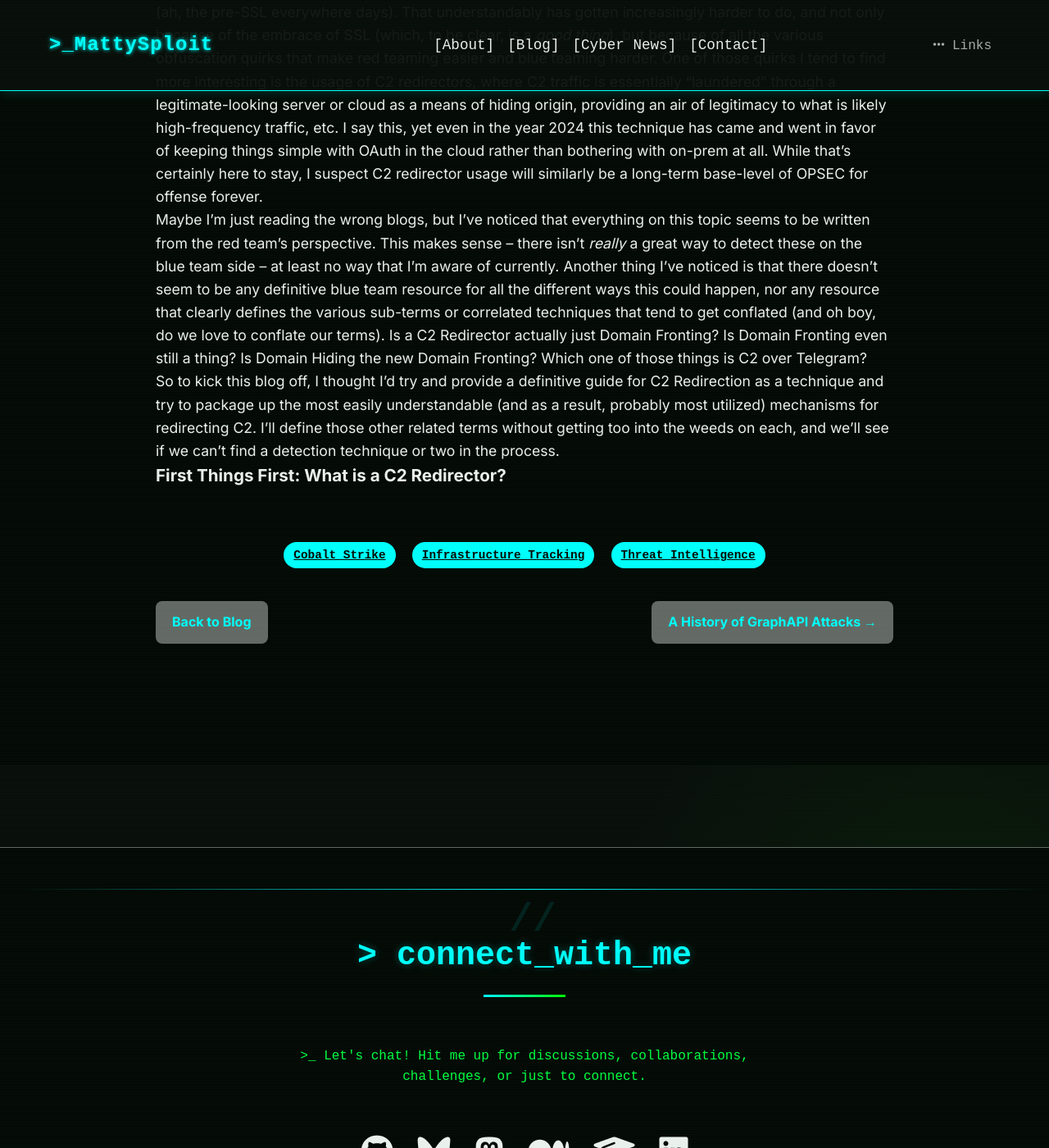
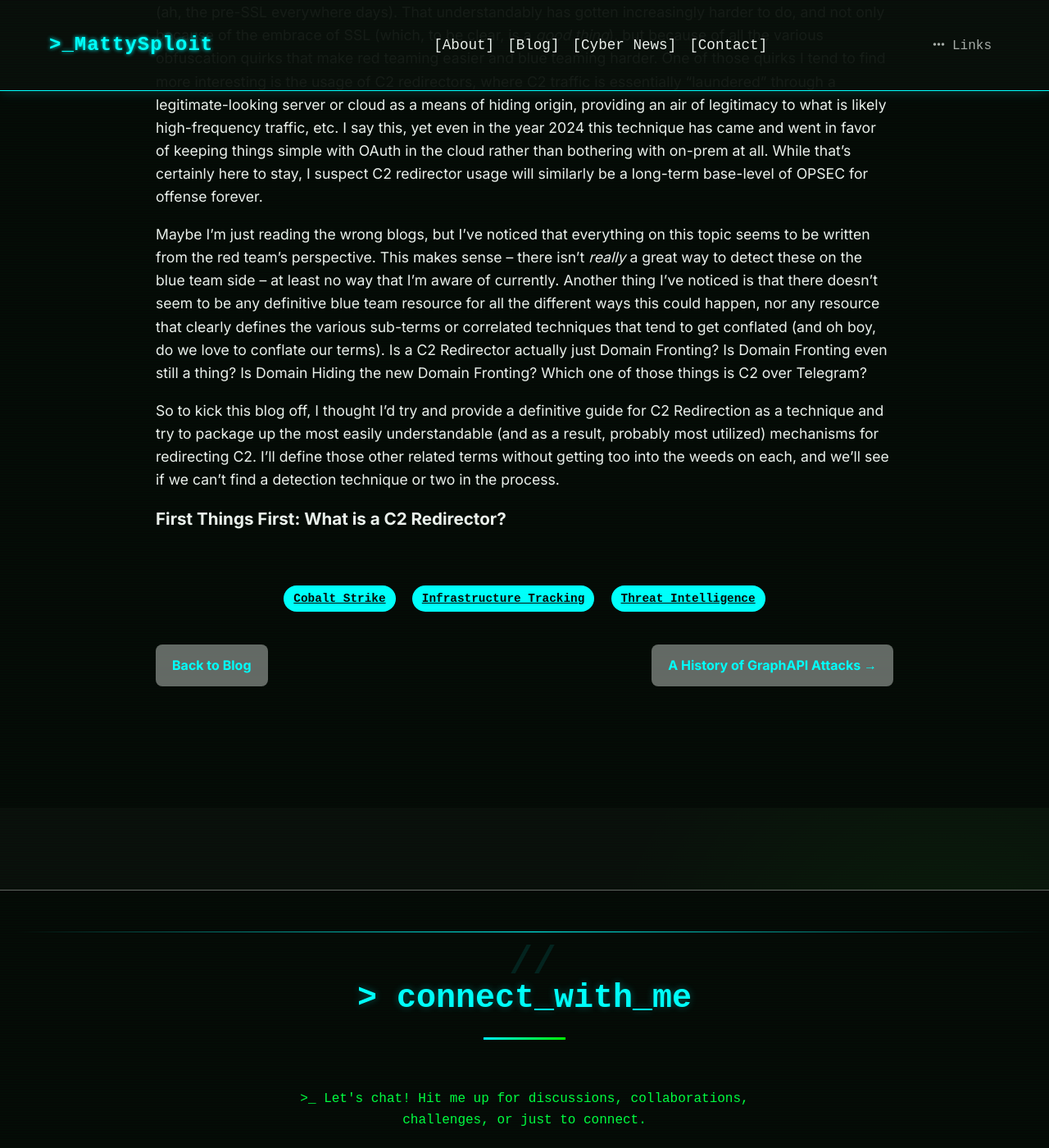
Before and after one commit to CTI-Buddy/cti-buddy.github.io, a Jekyll site: the page built from _posts/2025-01-12-c2redirectors.md, in a window 1280 px wide and 1400 px high, scrolled down 564 px. Shown: the whole window at 82% size. Built offline with Jekyll 4.4.1, drawn with Linux system fonts in a browser that asks for light colours.

Commit message:
Update style.css

```diff
--- a/assets/css/style.css
+++ b/assets/css/style.css
@@ -20,6 +20,11 @@
 	.post-content,
 	.post-content * {
 	  font-family: 'Inter', sans-serif !important;
+
+	}
+
+	.post-content p {
+	  margin-bottom: 1em;
 	}
 
         body {
```
